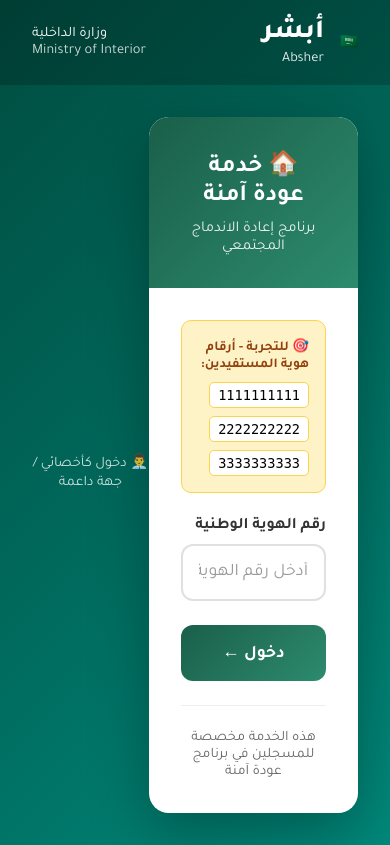
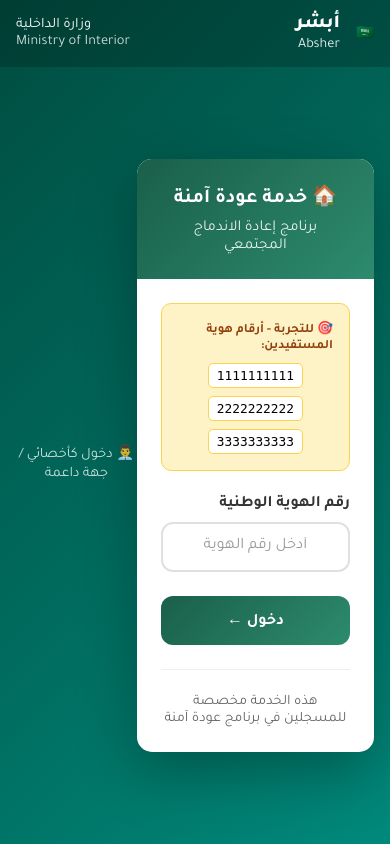
Before and after one commit to alya112233/safe-return, a Django app: page / in a window 390 px wide. Run offline with Django 4.2, Linux system fonts and the light colour scheme.

Commit message:
Fix mobile responsive design

```diff
--- a/core/templates/core/absher_login.html
+++ b/core/templates/core/absher_login.html
@@ -211,6 +211,55 @@
             background: #fef3c7;
         }
 
+        /* Mobile responsive */
+        @media (max-width: 768px) {
+            .main-container {
+                padding: 1rem;
+            }
+
+            .login-card {
+                border-radius: 15px;
+            }
+
+            .login-header {
+                padding: 1.5rem;
+            }
+
+            .login-header h2 {
+                font-size: 1.25rem;
+            }
+
+            .login-body {
+                padding: 1.5rem;
+            }
+
+            .form-control {
+                padding: 0.85rem;
+                font-size: 1rem;
+            }
+
+            .btn-login {
+                padding: 0.85rem;
+                font-size: 1rem;
+            }
+
+            .absher-header {
+                padding: 0.75rem 1rem;
+            }
+
+            .absher-logo h1 {
+                font-size: 1.25rem;
+            }
+
+            .demo-hint {
+                font-size: 0.8rem;
+            }
+
+            .demo-ids {
+                justify-content: center;
+            }
+        }
+
         /* Switch to caseworker */
         .switch-role {
             text-align: center;
```
Also changed, not shown: core/templates/core/base.html (+73 -0 lines).
